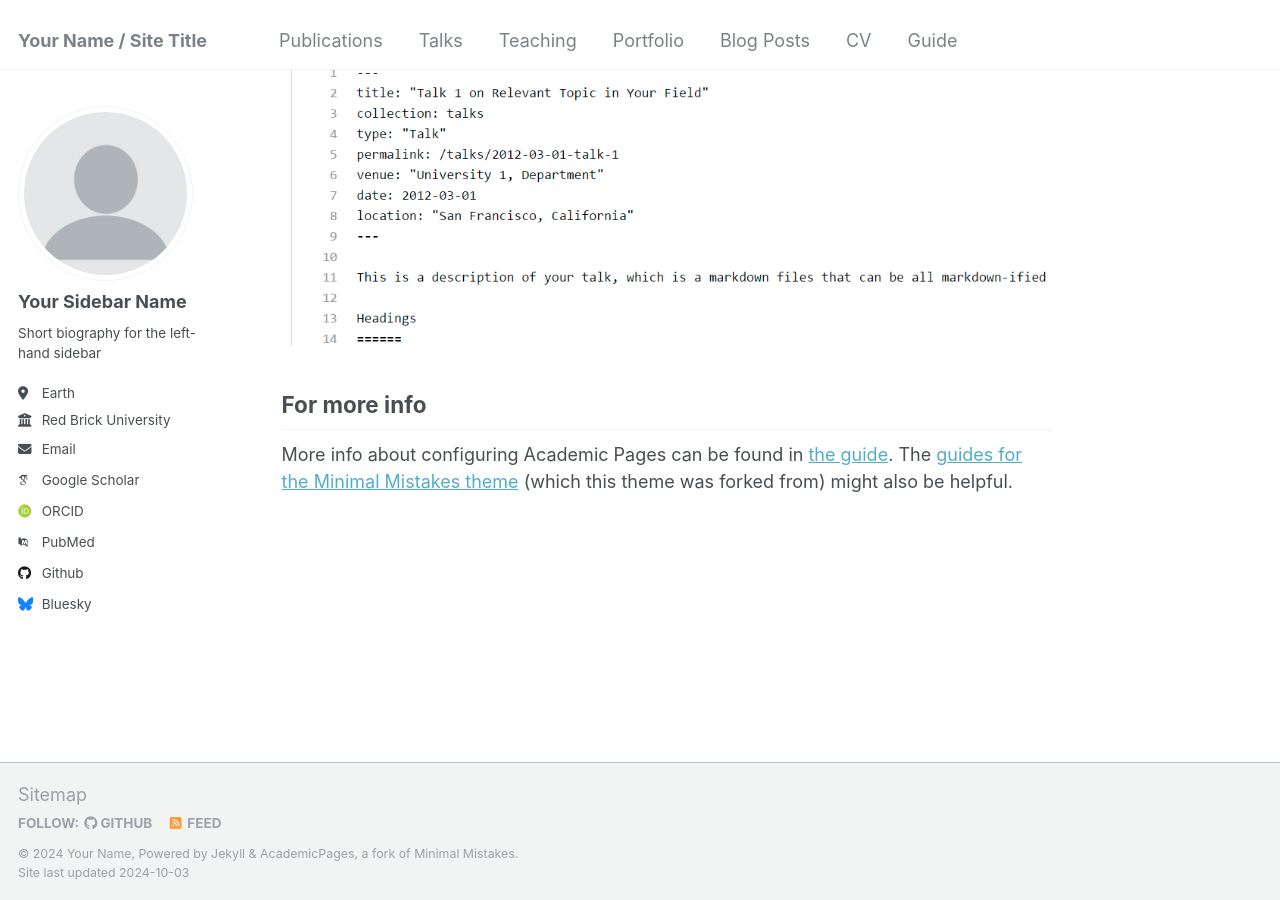
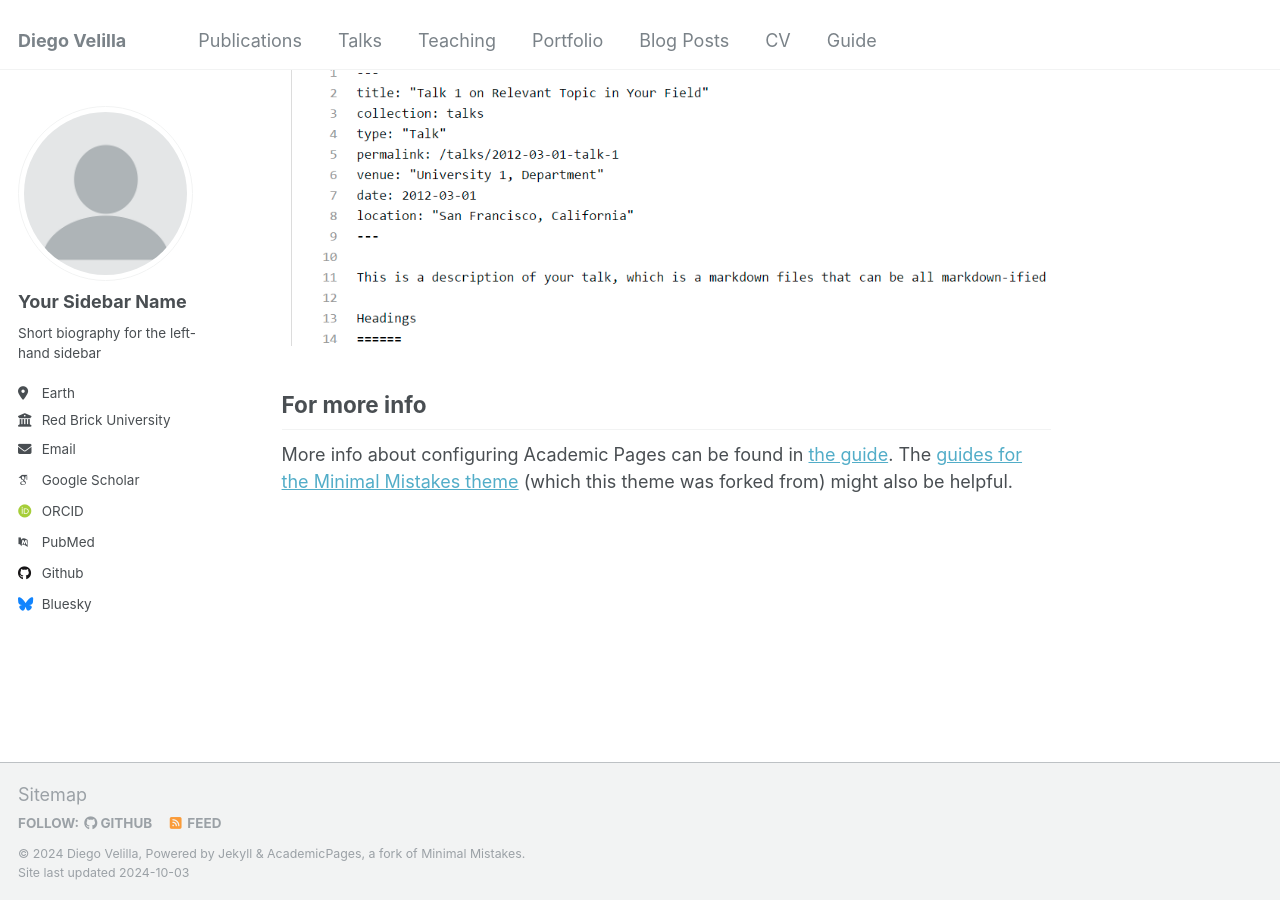
Before and after one commit to diegovelilla/diegovelilla.github.io, a Jekyll site: the page built from _pages/about.md, in a window 1280 px wide and 900 px high, scrolled down 2643 px. Built offline with Jekyll 4.4.1, drawn with Linux system fonts in a browser that asks for light colours; some web fonts are replaced.

Commit message:
Update _config.yml

```diff
--- a/_config.yml
+++ b/_config.yml
@@ -8,13 +8,13 @@
 
 # Basic Site Settings
 locale                   : "en-US"
-title                    : "Your Name / Site Title"
+title                    : "Diego Velilla"
 title_separator          : "-"
-name                     : &name "Your Name"
-description              : &description "personal description"
-url                      : https://academicpages.github.io # the base hostname & protocol for your site e.g. "https://mmistakes.github.io"
+name                     : &name "Diego Velilla"
+description              : &description "I like AI."
+url                      : https://diegovelilla.github.io # the base hostname & protocol for your site e.g. "https://mmistakes.github.io"
 baseurl                  : "" # the subpath of your site, e.g. "/blog"
-repository               : "academicpages/academicpages.github.io"
+repository               : "diegovelilla/diegovelilla.github.io"
 
 # Site Author - The following control what appear as part of the author content on the side bar.
 #               If a field is blank the icon and link will not appear, otherwise it will be shown.
```
